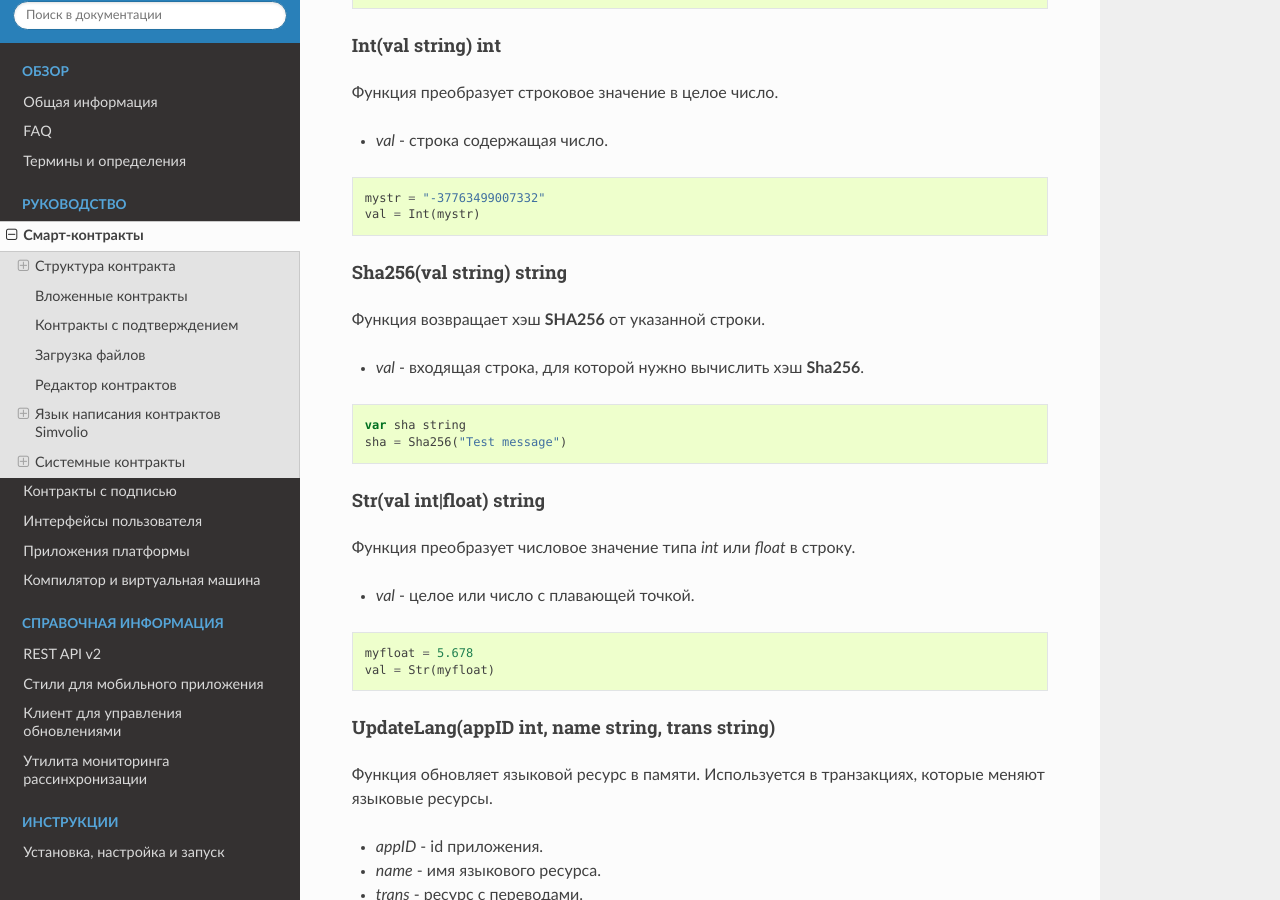
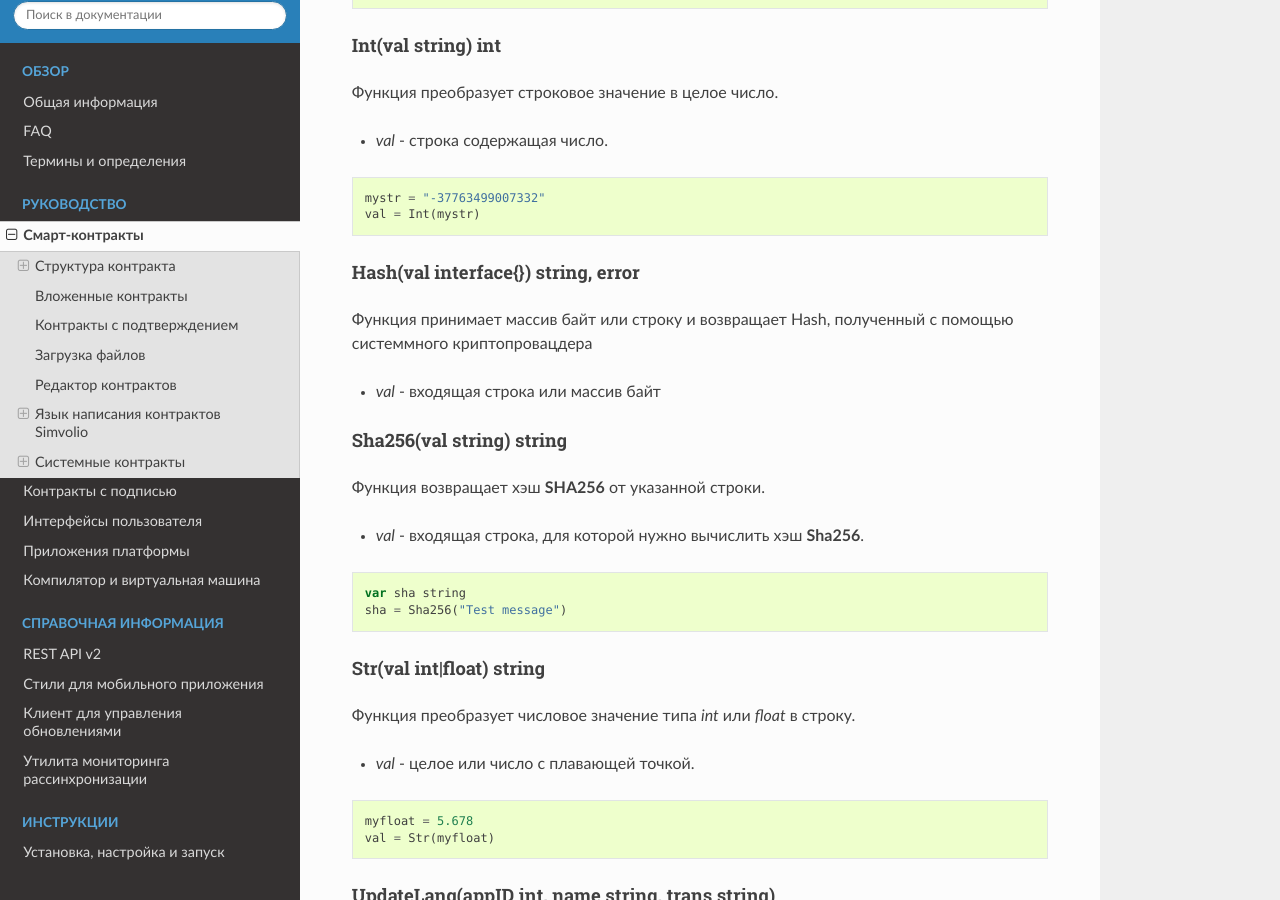
Before and after one commit to AplaProject/apla-docs-ru, a Sphinx documentation site: the page built from source/topics/script.rst, in a window 1280 px wide and 900 px high, scrolled down 26846 px. Built offline with Sphinx 7.4.7 and the Read the Docs theme 2.0.0, drawn with Linux system fonts in a browser that asks for light colours.

Commit message:
add hash fuenc  description

```diff
--- a/source/topics/script.rst
+++ b/source/topics/script.rst
@@ -1040,6 +1040,13 @@ Int(val string) int
     val = Int(mystr)
 
 
+Hash(val interface{}) string, error
+------------------------------
+Функция принимает массив байт или строку и возвращает Hash, полученный с помощью системмного криптопровацдера
+
+* *val* - входящая строка или массив байт
+
+
 Sha256(val string) string
 ------------------------------
 Функция возвращает хэш **SHA256** от указанной строки.
```
